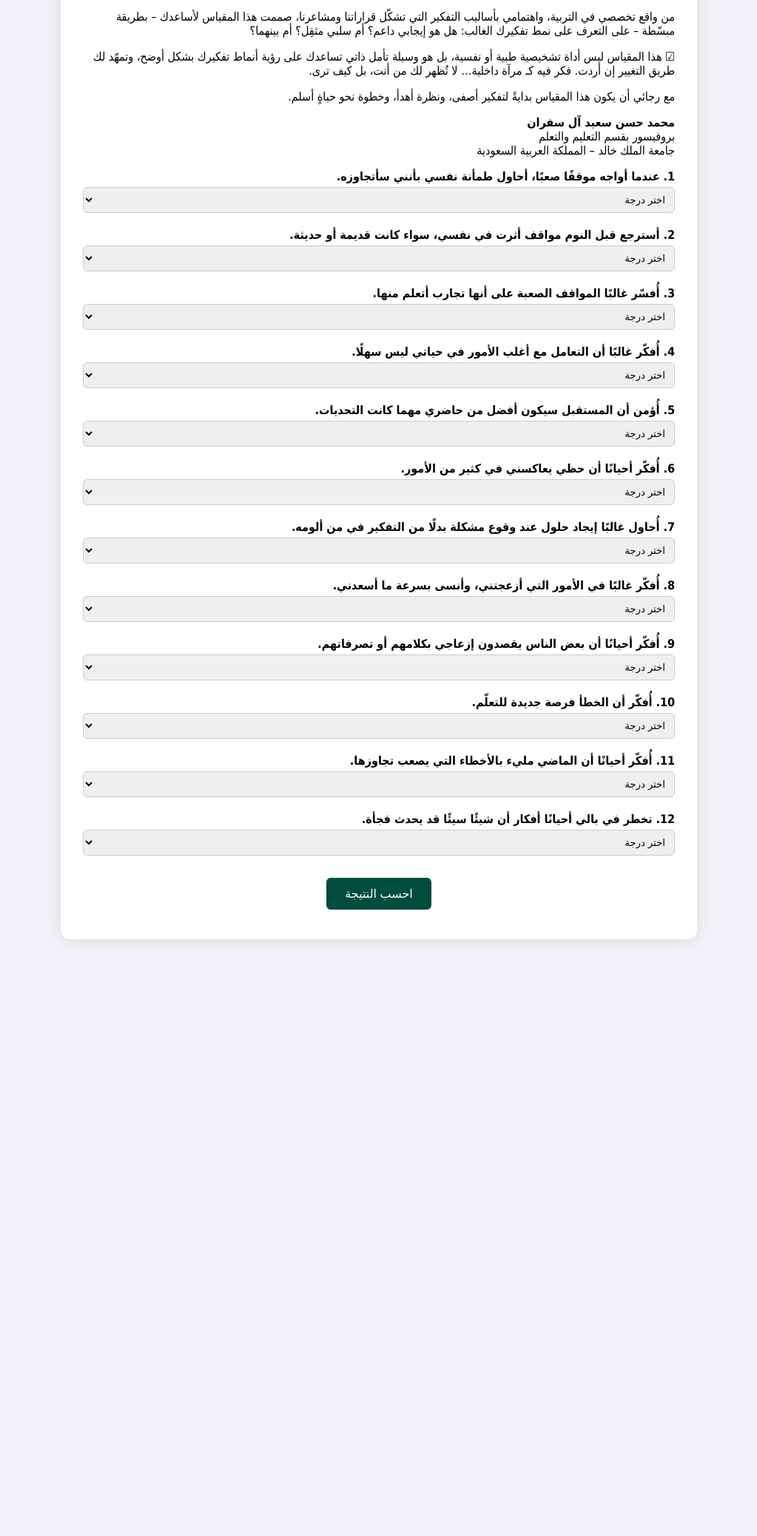
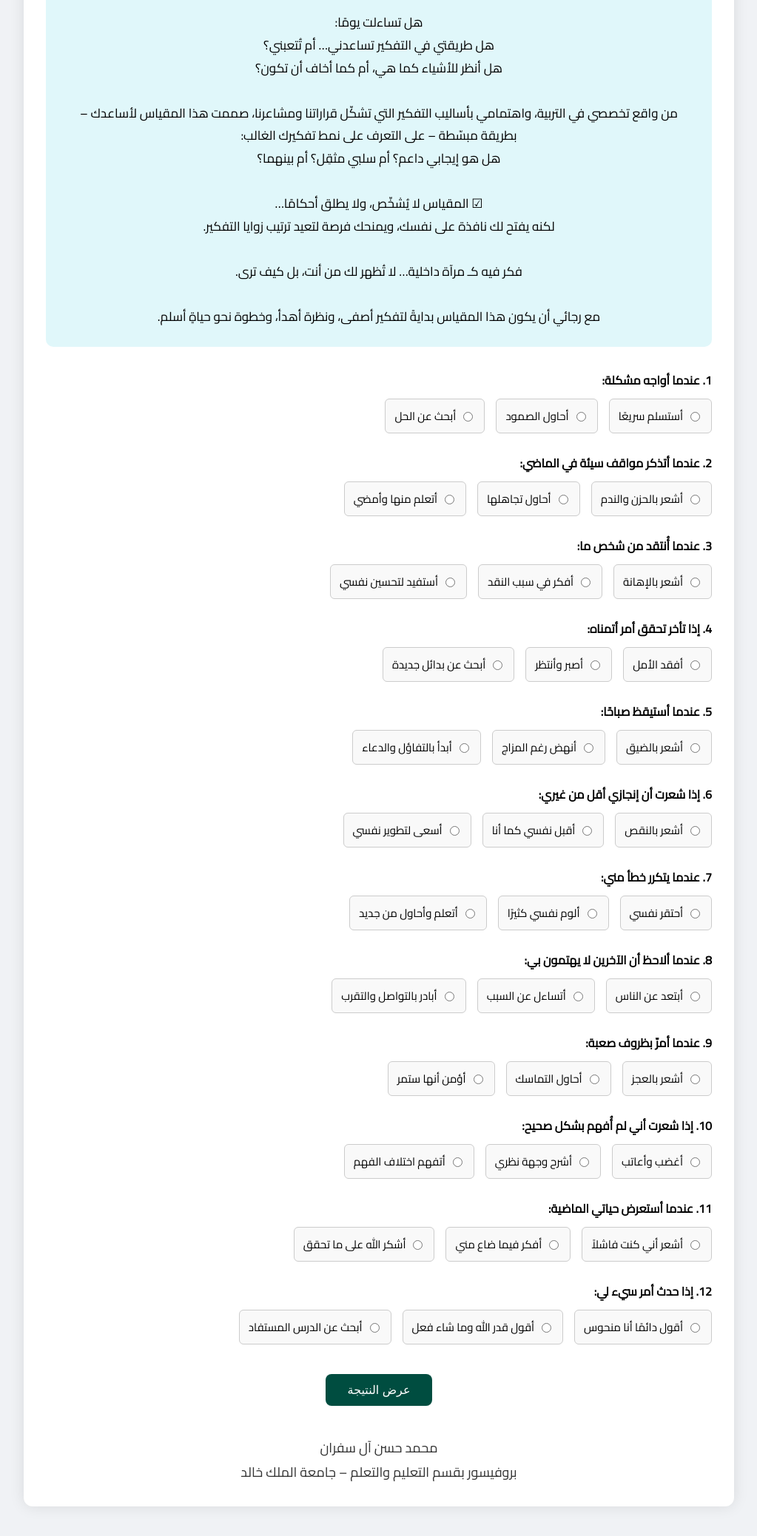
Before and after one commit to binsufran1/sufran-test, a plain HTML site: page index.html in a window 1280 px wide. Shown: the part 181-2258 px from the top of the page at 74% size, without its empty margins (128-1151 px from the left). Before the commit the page ends 1499 px from the top, so only its background shows below. Drawn offline with Linux system fonts and the light colour scheme.

Commit message:
Update index.html

```diff
--- a/index.html
+++ b/index.html
@@ -3,140 +3,188 @@
 <head>
   <meta charset="UTF-8">
   <title>كيف أفكر؟</title>
+  <link href="https://fonts.googleapis.com/css2?family=Cairo&display=swap" rel="stylesheet">
   <style>
-    body { font-family: Tahoma, sans-serif; background: #f0f2f5; padding: 40px; direction: rtl; }
-    .container { max-width: 800px; margin: auto; background: white; padding: 30px; border-radius: 12px; box-shadow: 0 0 20px rgba(0, 0, 0, 0.1); }
-    h1 { color: #004d40; text-align: center; }
-    .question { margin-bottom: 20px; }
-    select { width: 100%; padding: 8px; margin-top: 5px; border-radius: 6px; border: 1px solid #ccc; }
-    button { display: block; margin: 30px auto 10px; background: #004d40; color: white; padding: 12px 25px; border: none; border-radius: 6px; font-size: 16px; cursor: pointer; }
-    .result { display: none; padding: 20px; border-radius: 8px; margin-top: 30px; white-space: pre-wrap; }
-    .negative { background: #fdecea; border-right: 6px solid #e53935; }
-    .neutral { background: #fff8e1; border-right: 6px solid #f9a825; }
-    .positive { background: #e8f5e9; border-right: 6px solid #43a047; }
+    body {
+      font-family: 'Cairo', sans-serif;
+      background: #f0f2f5;
+      padding: 40px;
+      margin: 0;
+    }
+    .container {
+      max-width: 900px;
+      margin: auto;
+      background: white;
+      padding: 30px;
+      border-radius: 12px;
+      box-shadow: 0 0 20px rgba(0, 0, 0, 0.1);
+    }
+    h1 {
+      color: #004d40;
+      text-align: center;
+      margin-bottom: 20px;
+    }
+    .intro {
+      background-color: #e0f7fa;
+      padding: 25px;
+      margin-bottom: 30px;
+      border-radius: 10px;
+      text-align: center;
+      line-height: 1.8;
+      font-size: 17px;
+    }
+    .question {
+      margin-bottom: 25px;
+    }
+    .question-title {
+      margin-bottom: 10px;
+      font-weight: bold;
+      font-size: 16px;
+    }
+    .options {
+      display: flex;
+      gap: 15px;
+      flex-wrap: nowrap;
+    }
+    .options label {
+      display: flex;
+      align-items: center;
+      gap: 5px;
+      background: #f9f9f9;
+      padding: 8px 12px;
+      border-radius: 6px;
+      border: 1px solid #ccc;
+      cursor: pointer;
+      font-size: 15px;
+    }
+    .submit-btn {
+      display: block;
+      margin: 40px auto 20px;
+      background: #004d40;
+      color: white;
+      padding: 12px 30px;
+      border: none;
+      border-radius: 8px;
+      font-size: 16px;
+      cursor: pointer;
+    }
+    .signature {
+      text-align: center;
+      margin-top: 40px;
+      font-size: 18px;
+      color: #333;
+    }
   </style>
 </head>
 <body>
   <div class="container">
-    <h1>🧠 كيف أفكر؟</h1>
-    <p>هل تساءلت يومًا: هل طريقتي في التفكير تساعدني… أم تُتعبني؟ هل أنظر للأشياء كما هي، أم كما أخاف أن تكون؟</p>
-    <p>من واقع تخصصي في التربية، واهتمامي بأساليب التفكير التي تشكّل قراراتنا ومشاعرنا، صممت هذا المقياس لأساعدك – بطريقة مبسّطة – على التعرف على نمط تفكيرك الغالب: هل هو إيجابي داعم؟ أم سلبي مثقِل؟ أم بينهما؟</p>
-    <p>☑ هذا المقياس ليس أداة تشخيصية طبية أو نفسية، بل هو وسيلة تأمل ذاتي تساعدك على رؤية أنماط تفكيرك بشكل أوضح، وتمهّد لك طريق التغيير إن أردت. فكر فيه كـ مرآة داخلية… لا تُظهر لك من أنت، بل كيف ترى.</p>
-    <p>مع رجائي أن يكون هذا المقياس بدايةً لتفكير أصفى، ونظرة أهدأ، وخطوة نحو حياةٍ أسلم.</p>
-    <p><strong>محمد حسن سعيد آل سفران</strong><br>بروفيسور بقسم التعليم والتعلم<br>جامعة الملك خالد – المملكة العربية السعودية</p>
+    <h1>كيف أفكر؟</h1>
+
+    <div class="intro">
+      هل تساءلت يومًا:<br>
+      هل طريقتي في التفكير تساعدني… أم تُتعبني؟<br>
+      هل أنظر للأشياء كما هي، أم كما أخاف أن تكون؟<br><br>
+      من واقع تخصصي في التربية، واهتمامي بأساليب التفكير التي تشكّل قراراتنا ومشاعرنا، صممت هذا المقياس لأساعدك – بطريقة مبسّطة – على التعرف على نمط تفكيرك الغالب:<br>
+      هل هو إيجابي داعم؟ أم سلبي مثقِل؟ أم بينهما؟<br><br>
+      ☑ المقياس لا يُشخّص، ولا يطلق أحكامًا…<br>
+      لكنه يفتح لك نافذة على نفسك، ويمنحك فرصة لتعيد ترتيب زوايا التفكير.<br><br>
+      فكر فيه كـ مرآة داخلية… لا تُظهر لك من أنت، بل كيف ترى.<br><br>
+      مع رجائي أن يكون هذا المقياس بدايةً لتفكير أصفى، ونظرة أهدأ، وخطوة نحو حياةٍ أسلم.
+    </div>
 
     <form id="quizForm">
-      <div id="questions"></div>
-      <button type="submit">احسب النتيجة</button>
+      <!-- الأسئلة -->
+      <!-- يتم تكرارها بنفس التنسيق -->
+      <script>
+        const questions = [
+          "عندما أواجه مشكلة:",
+          "عندما أتذكر مواقف سيئة في الماضي:",
+          "عندما أُنتقد من شخص ما:",
+          "إذا تأخر تحقق أمر أتمناه:",
+          "عندما أستيقظ صباحًا:",
+          "إذا شعرت أن إنجازي أقل من غيري:",
+          "عندما يتكرر خطأ مني:",
+          "عندما ألاحظ أن الآخرين لا يهتمون بي:",
+          "عندما أمرّ بظروف صعبة:",
+          "إذا شعرت أني لم أُفهم بشكل صحيح:",
+          "عندما أستعرض حياتي الماضية:",
+          "إذا حدث أمر سيء لي:"
+        ];
+        const answers = [
+          ["أستسلم سريعًا", "أحاول الصمود", "أبحث عن الحل"],
+          ["أشعر بالحزن والندم", "أحاول تجاهلها", "أتعلم منها وأمضي"],
+          ["أشعر بالإهانة", "أفكر في سبب النقد", "أستفيد لتحسين نفسي"],
+          ["أفقد الأمل", "أصبر وأنتظر", "أبحث عن بدائل جديدة"],
+          ["أشعر بالضيق", "أنهض رغم المزاج", "أبدأ بالتفاؤل والدعاء"],
+          ["أشعر بالنقص", "أقبل نفسي كما أنا", "أسعى لتطوير نفسي"],
+          ["أحتقر نفسي", "ألوم نفسي كثيرًا", "أتعلم وأحاول من جديد"],
+          ["أبتعد عن الناس", "أتساءل عن السبب", "أبادر بالتواصل والتقرب"],
+          ["أشعر بالعجز", "أحاول التماسك", "أؤمن أنها ستمر"],
+          ["أغضب وأعاتب", "أشرح وجهة نظري", "أتفهم اختلاف الفهم"],
+          ["أشعر أني كنت فاشلاً", "أفكر فيما ضاع مني", "أشكر الله على ما تحقق"],
+          ["أقول دائمًا أنا منحوس", "أقول قدر الله وما شاء فعل", "أبحث عن الدرس المستفاد"]
+        ];
+
+        document.addEventListener("DOMContentLoaded", () => {
+          const form = document.getElementById("quizForm");
+          questions.forEach((q, i) => {
+            const div = document.createElement("div");
+            div.className = "question";
+            div.innerHTML = `<div class="question-title">${i + 1}. ${q}</div>
+              <div class="options">
+                <label><input type="radio" name="q${i + 1}" value="1"> ${answers[i][0]}</label>
+                <label><input type="radio" name="q${i + 1}" value="2"> ${answers[i][1]}</label>
+                <label><input type="radio" name="q${i + 1}" value="3"> ${answers[i][2]}</label>
+              </div>`;
+            form.insertBefore(div, form.lastElementChild);
+          });
+        });
+      </script>
+
+      <button class="submit-btn" type="submit">عرض النتيجة</button>
     </form>
 
-    <div id="result" class="result"></div>
+    <div class="signature">
+      محمد حسن آل سفران<br>
+      بروفيسور بقسم التعليم والتعلم – جامعة الملك خالد
+    </div>
   </div>
 
   <script>
-    const questions = [
-      { text: "عندما أواجه موقفًا صعبًا، أحاول طمأنة نفسي بأنني سأتجاوزه.", positive: true },
-      { text: "أسترجع قبل النوم مواقف أثرت في نفسي، سواء كانت قديمة أو حديثة.", positive: false },
-      { text: "أُفسّر غالبًا المواقف الصعبة على أنها تجارب أتعلم منها.", positive: true },
-      { text: "أُفكّر غالبًا أن التعامل مع أغلب الأمور في حياتي ليس سهلًا.", positive: false },
-      { text: "أُؤمن أن المستقبل سيكون أفضل من حاضري مهما كانت التحديات.", positive: true },
-      { text: "أُفكّر أحيانًا أن حظي يعاكسني في كثير من الأمور.", positive: false },
-      { text: "أُحاول غالبًا إيجاد حلول عند وقوع مشكلة بدلًا من التفكير في من ألومه.", positive: true },
-      { text: "أُفكّر غالبًا في الأمور التي أزعجتني، وأنسى بسرعة ما أسعدني.", positive: false },
-      { text: "أُفكّر أحيانًا أن بعض الناس يقصدون إزعاجي بكلامهم أو تصرفاتهم.", positive: false },
-      { text: "أُفكّر أن الخطأ فرصة جديدة للتعلّم.", positive: true },
-      { text: "أُفكّر أحيانًا أن الماضي مليء بالأخطاء التي يصعب تجاوزها.", positive: false },
-      { text: "تخطر في بالي أحيانًا أفكار أن شيئًا سيئًا قد يحدث فجأة.", positive: false }
-    ];
-
-    const feedback = {
-      negative: `🔴 نتيجتك: التفكير السلبي
-
-📍 عنوان: “رسالة لمن أنهكه التفكير الطويل”
-
-❝ سنوات من التفكير الزائد، والتخطيط لكل سيناريو، والشك في كل احتمال… ماذا غيّرت؟ هل جعلتك أكثر راحة؟ ❞
-
-🧠 لنتأمل بصدق:
-• الحذر المفرط لم يمنع السوء… لكنه منعك من النوم.
-• التفكير الطويل لم يأتِ بحلّ… بل أتى بالقلق.
-• والاحتفاظ بكل إساءة، لم يُنصفك… بل أثقل قلبك.
-
-🕊 وتذكّر قول الله: “ولا تنسوا الفضل بينكم”
-
-🔹 لا تنسَ أن تدعو لمن كتب هذا المقياس، عسى أن يشملك الله بدعاء من لا تُرد دعوته. 🤍`,
-
-      neutral: `🟡 نتيجتك: التفكير المختلط
-
-📍 عنوان: “أنت على مفترق طرق… فاختر طريقك الآن”
-
-❝ أحيانًا ترى الأمور من زاويتين: يومًا تبتسم… ويومًا تتوجّس. ❞
-
-🛠 خطوات صغيرة تساعدك على الاستقرار الذهني:
-• قلل التحليل الزائد
-• راقب حديثك الذاتي
-• خصص وقتًا للتفكير
-• أثبت قدمك في الخير
-
-🔹 وادعُ لمن كتب هذا المقياس، كما تدعو لمن أرشدك لخير… فإن الدعاء صدقة لا يراها الناس، لكن يراها الله. 🤍`,
-
-      positive: `🟢 نتيجتك: التفكير الإيجابي
-
-📍 عنوان: “ما تملكه… أثمن مما تظن”
-
-❝ تفكيرك الإيجابي ليس صدفة، بل نعمة ومهارة. ❞
-
-🔁 نصائح للاستمرار والتأثير:
-• اكتب شيئًا واحدًا كنت ممتنًا له كل يوم
-• شارك هذا النمط
-• لا تنعزل
-
-🔹 وإن وجدت في هذا المقياس ما يذكّرك بنعمة… فلا تنسَ أن تدعو لكاتبه، لعل الله يبارك لكما في الخير الذي اجتمع في القلوب. 🤍`
-    };
-
-    const container = document.getElementById("questions");
-    questions.forEach((q, i) => {
-      const div = document.createElement("div");
-      div.className = "question";
-      div.innerHTML = `
-        <label><strong>${i + 1}. ${q.text}</strong></label>
-        <select required name="q${i}">
-          <option value="">اختر درجة</option>
-          <option value="1">1 - لا تنطبق إطلاقًا</option>
-          <option value="2">2 - نادرًا ما تنطبق</option>
-          <option value="3">3 - أحيانًا تنطبق</option>
-          <option value="4">4 - غالبًا ما تنطبق</option>
-          <option value="5">5 - تنطبق تمامًا</option>
-        </select>
-      `;
-      container.appendChild(div);
-    });
-
     document.getElementById("quizForm").addEventListener("submit", function(e) {
       e.preventDefault();
-      let score = 0;
-      const selects = document.querySelectorAll("select");
+      let total = 0;
+      let answered = 0;
 
-      for (let i = 0; i < selects.length; i++) {
-        const val = parseInt(selects[i].value);
-        const isPositive = questions[i].positive;
-        score += isPositive ? val : (6 - val);
+      for (let i = 1; i <= 12; i++) {
+        let options = document.getElementsByName("q" + i);
+        for (let j = 0; j < options.length; j++) {
+          if (options[j].checked) {
+            total += parseInt(options[j].value);
+            answered++;
+            break;
+          }
+        }
       }
 
-      const resultBox = document.getElementById("result");
-      resultBox.style.display = "block";
-
-      if (score <= 36) {
-        resultBox.className = "result negative";
-        resultBox.textContent = feedback.negative;
-      } else if (score <= 48) {
-        resultBox.className = "result neutral";
-        resultBox.textContent = feedback.neutral;
-      } else {
-        resultBox.className = "result positive";
-        resultBox.textContent = feedback.positive;
+      if (answered < 12) {
+        alert("يرجى الإجابة على جميع الأسئلة.");
+        return;
       }
 
-      window.scrollTo({ top: resultBox.offsetTop, behavior: "smooth" });
+      let result = "";
+      if (total <= 18) {
+        result = "🟥 <strong>تفكيرك يغلب عليه السلبية</strong><br>هذا النوع من التفكير قد يحمّلك أكثر من طاقتك، ويجعلك ترى العقبات أكبر مما هي عليه. نقترح أن تبدأ بتغيير العبارات التي تكررها داخلك، وأن تلاحظ ما تقوله لنفسك في الأوقات الصعبة.<br><br>ابدأ بخطوات بسيطة: تنفّس، تأمل النعم، تحدث مع نفسك بلطف.<br><br><strong>﴿ وَمَا تَوْفِيقِي إِلَّا بِاللَّهِ ﴾</strong>";
+      } else if (total <= 27) {
+        result = "🟨 <strong>تفكيرك متأرجح</strong><br>تارة تميل للإيجابية وتارة تُثقل نفسك بالتشاؤم أو جلد الذات. أنت الآن على مفترق طرق… اجعل خيارك هو أن تتدرب على التفكير الواقعي المتفائل، واستبدال التوقعات السوداوية باحتمالات أهدأ وأكثر اتزانًا.<br><br>وازن بين مشاعرك وأفكارك، وراقب ما يرفعك وما يُهبطك.<br><br><strong>﴿ وَيَهْدِي إِلَيْهِ مَنْ أَنَابَ ﴾</strong>";
+      } else {
+        result = "🟩 <strong>تفكيرك إيجابي ومبشّر</strong><br>يبدو أنك تدير أفكارك بطريقة متزنة، وتعزز داخلك مشاعر الصبر والرضا. حافظ على هذا الاتزان، وانشر هذا النور في محيطك، فلربما كانت كلمتك سببًا في تغيير تفكير أحدهم.<br><br>استمر في هذا الطريق، وألهم من حولك بالهدوء والتفاؤل.<br><br><strong>﴿ وَبَشِّرِ ٱلصَّـٰبِرِينَ ﴾</strong>";
+      }
+
+      const feedbackBox = document.createElement("div");
+      feedbackBox.innerHTML = "<hr><div style='background:#f0f9ff; padding:20px; border-radius:10px; font-size:17px; line-height:1.8;'>" + result + "</div>";
+      document.querySelector(".container").appendChild(feedbackBox);
+      window.scrollTo(0, document.body.scrollHeight);
     });
   </script>
 </body>
```
